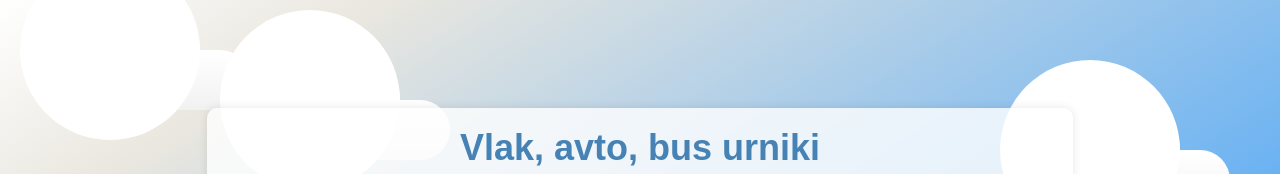
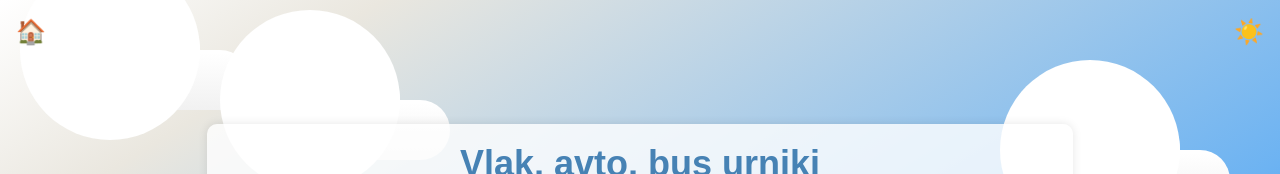
Before and after one commit to MatajTjasa/webscraper, a React (Create React App) app in the folder frontend/: page /search in a window 1280 px wide. Shown: the top 174 px of the page. Built offline with nearby package versions, Linux system fonts and the light colour scheme; no server answers.

Commit message:
Added home and light/dark mode buttons.

```diff
--- a/frontend/src/App.js
+++ b/frontend/src/App.js
@@ -1,16 +1,33 @@
-import React from 'react';
+import React, {useState} from 'react';
 import {BrowserRouter as Router, Routes, Route} from 'react-router-dom';
+import {DestinationsProvider} from './context/DestinationsContext';
+import SearchForm from './components/SearchForm';
 import SearchPage from './components/SearchPage';
-import {DestinationsProvider} from './context/DestinationsContext';
 import './App.css';
 
 function App() {
+    const [darkMode, setDarkMode] = useState(false);
+
+    const toggleDarkMode = () => {
+        setDarkMode(!darkMode);
+        document.documentElement.classList.toggle('dark', !darkMode);
+    };
+
     return (
         <DestinationsProvider>
             <Router>
+                <div className="flex justify-between items-center p-4">
+                    {/* We only render the dark mode toggle here */}
+                    <button
+                        className="text-2xl text-gray-800 dark:text-white hover:text-blue-500 absolute top-4 right-4"
+                        onClick={toggleDarkMode}
+                    >
+                        {darkMode ? '🌙' : '☀️'}
+                    </button>
+                </div>
                 <Routes>
                     <Route path="/search" element={<SearchPage/>}/>
-                    <Route path="/" element={<SearchPage/>}/>
+                    <Route path="/" element={<SearchForm/>}/>
                 </Routes>
             </Router>
         </DestinationsProvider>
--- a/frontend/src/components/SearchPage.js
+++ b/frontend/src/components/SearchPage.js
@@ -1,5 +1,5 @@
 import React, {useState, useEffect, Suspense, useContext} from 'react';
-import {useLocation} from 'react-router-dom';
+import {useLocation, Link} from 'react-router-dom';
 import SearchForm from '../components/SearchForm';
 import LoadingComponent from '../components/LoadingComponent';
 import {DestinationsContext} from '../context/DestinationsContext';
@@ -129,11 +129,15 @@ function SearchPage() {
 
     return (
         <div>
+            <Link to="/"
+                  className="absolute top-4 left-4 text-2xl text-gray-800 dark:text-white hover:text-blue-500">
+                🏠
+            </Link>
             <SearchForm
                 initialDeparture={new URLSearchParams(location.search).get('departure')}
                 initialDestination={new URLSearchParams(location.search).get('destination')}
                 initialDate={new URLSearchParams(location.search).get('date')}
-                errorMessage={errorMessage || error}  // Display context error if any
+                errorMessage={errorMessage || error}
             />
             {!errorMessage && (
                 <div className="results-container mt-8 w-full">
```
